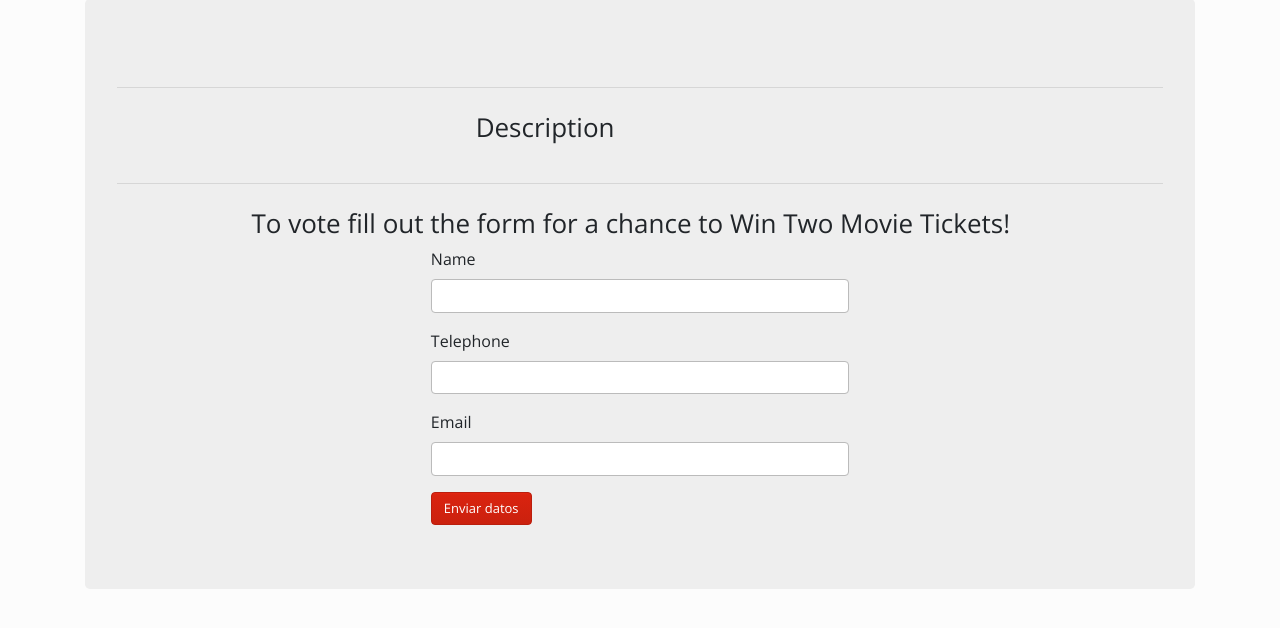
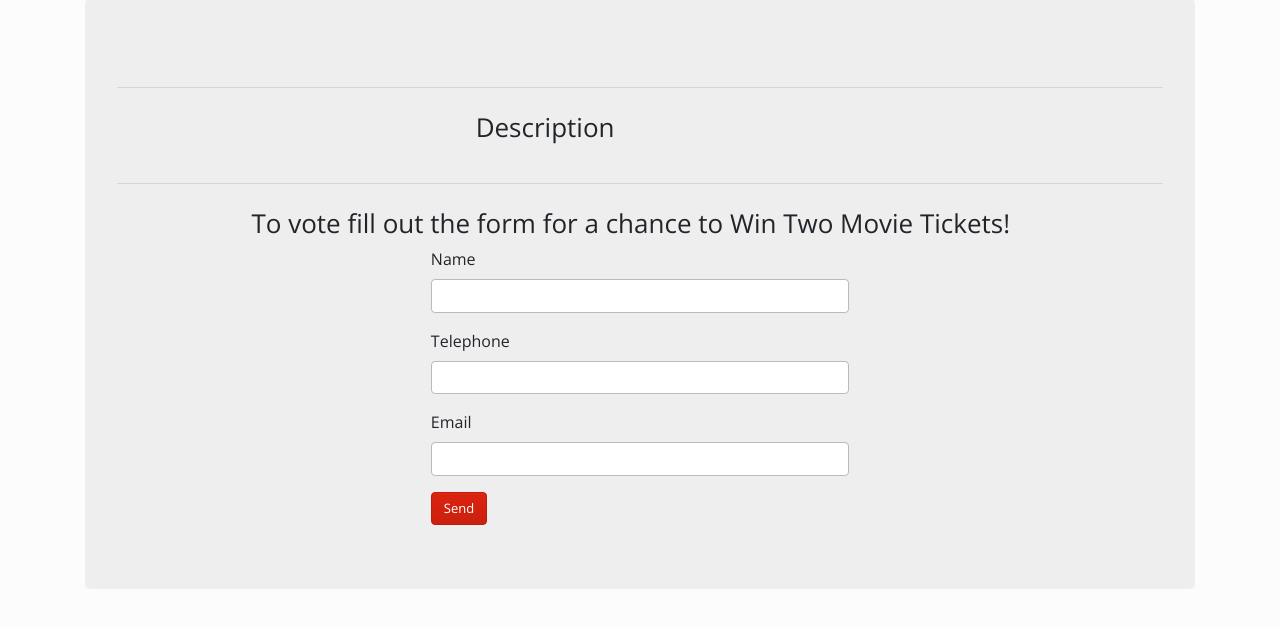
Before and after one commit to yaconeill/marvel_catalog, a plain HTML site: page pages/movieDetails.html in a window 1280 px wide. Shown: the part 72-700 px from the top of the page. Drawn offline with nearby package versions, Linux system fonts and the light colour scheme.

Commit message:
send text change

```diff
--- a/pages/movieDetails.html
+++ b/pages/movieDetails.html
@@ -71,7 +71,7 @@
                                 <label for="email">Email</label>
                                 <input type="email" class="form-control" autocomplete='email' id="email" aria-label="Escribir correo electrónico" aria-required="true">
                             </div>
-                            <button type="submit" class="btn btn-primary" aria-label="Botón para registrar los datos y entrar en el sorteo">Enviar datos</button>
+                            <button type="submit" class="btn btn-primary" aria-label="Botón para registrar los datos y entrar en el sorteo">Send</button>
                         </form>
                     </div>
                 </div>
```
